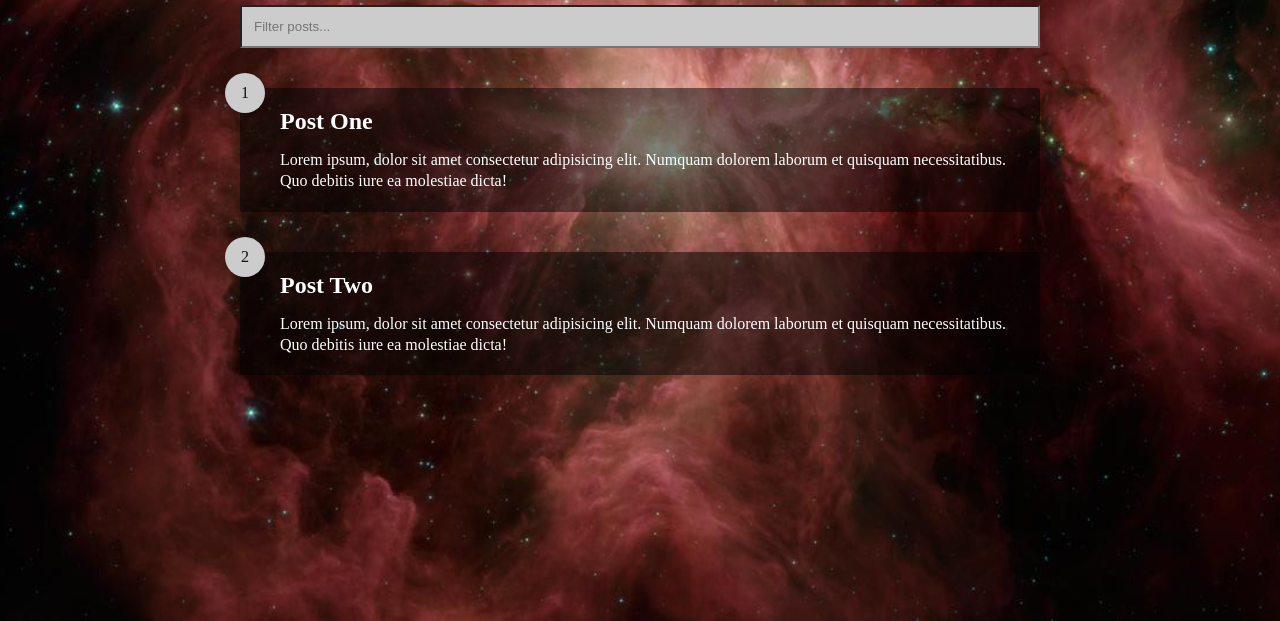
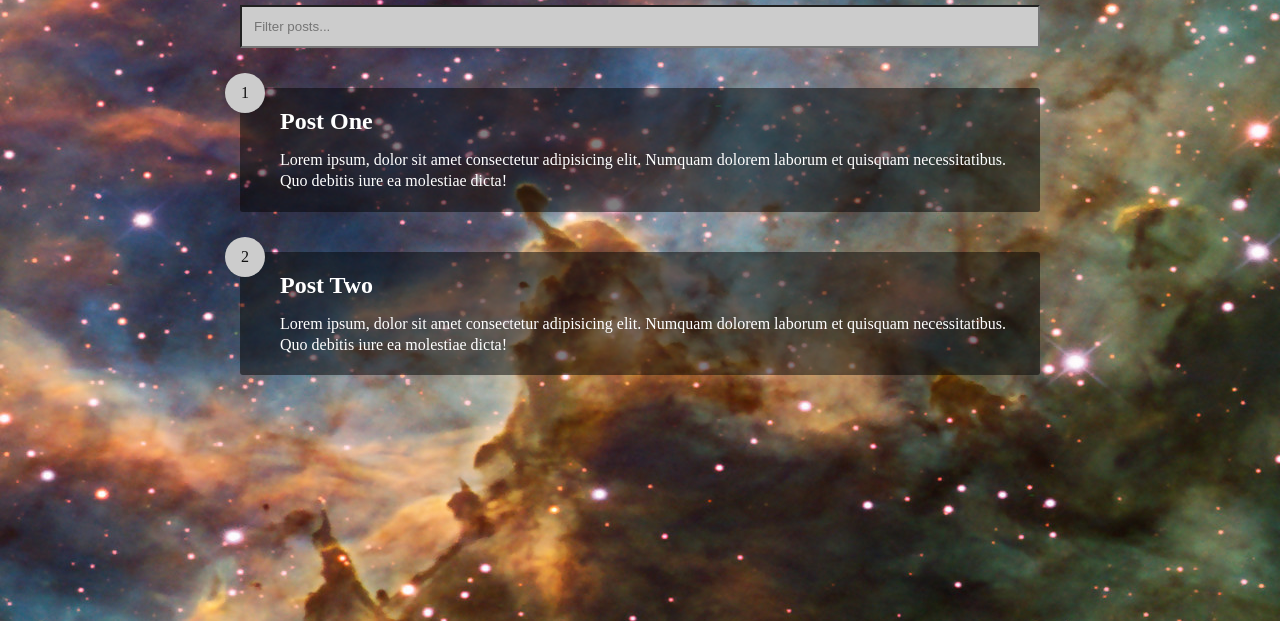
Before and after one commit to badwolf910/astronomy-blog, a plain HTML site: page index.html in a window 1280 px wide. Shown: the part 179-800 px from the top of the page. Drawn offline with Linux system fonts and the light colour scheme; a web font is replaced by a local one.

Commit message:
added photo

```diff
--- a/style.css
+++ b/style.css
@@ -5,11 +5,10 @@
 }
 
 body {
-  background-image: url(images/space3.jpg);
+  background-image: url(images/space5.jpg);
   background-repeat: no-repeat;
   background-attachment: fixed;
-  background-position: center;
-  background-size: cover;
+  background-position: right;
   font-family: 'Antic Slab', serif;
   color: #FFF;
   display: flex;
```
Also changed, not shown: images/space5.jpg (added), images/space6.jpg (added).
